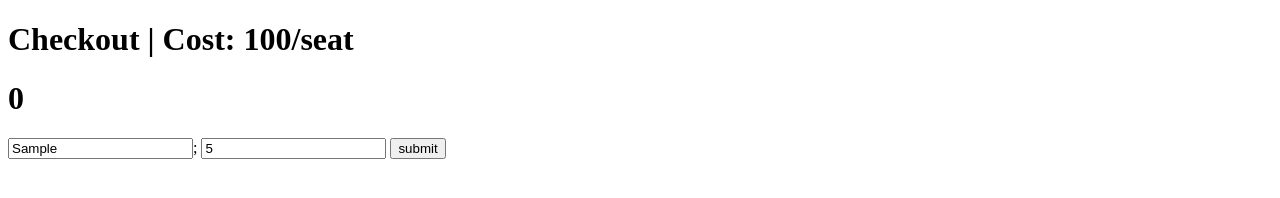
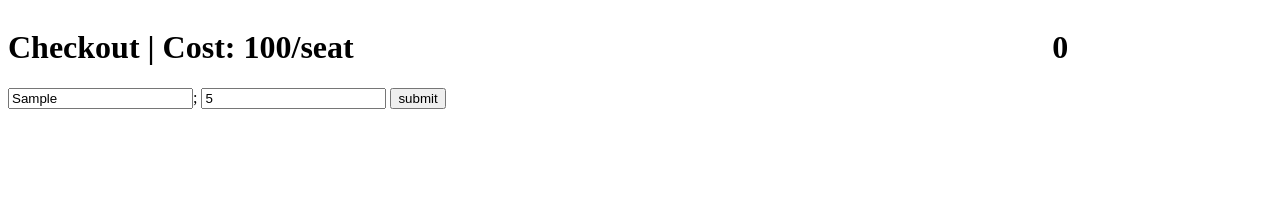
Before and after one commit to Ash40768/movie-booking, a plain HTML site: page checkout.html in a window 1280 px wide. Both pictures are taken after typing "Sample", "5" into the empty fields and a click on the button "submit". Drawn offline with Linux system fonts and the light colour scheme.

Commit message:
Add files via upload

```diff
--- a/checkout.html
+++ b/checkout.html
@@ -6,21 +6,28 @@
     <meta name="viewport" content="width=device-width, initial-scale=1.0" />
     <title>Checkout</title>
     <style>
-      #movie{
+      #movie {
         margin-top: 30px;
         justify-content: center;
         text-align: center;
       }
-      #movie img{
+      #movie img {
         width: 300px;
-
       }
-
+      #navbar {
+        display: flex;
+      }
+      .tag {
+        width: 95%;
+      }
+      .money {
+        width: 20%;
+      }
     </style>
   </head>
   <body>
     <div id="navbar">
-      <h1>Checkout | Cost: 100/seat</h1>
+      <h1 class="tag">Checkout | Cost: 100/seat</h1>
       <!-- Display the wallet amount here inside h1 tag with id as "wallet". Note only amount, no extra text. Like 500 not Rs 500 -->
     </div>
     <div id="user-detail">
@@ -28,8 +35,8 @@
       <!-- input field to accept number of seats with id as "number_of_seats"  -->
       <!-- A submit button to confirm booking with id as "confirm"  -->
 
-      <input type="text" placeholder="username" id="user_name">;
-      <input type="number" placeholder="number 0f seats" id="number_of_seats">
+      <input type="text" placeholder="username" id="user_name" />;
+      <input type="number" placeholder="number 0f seats" id="number_of_seats" />
       <button id="confirm" onclick="decrease()">submit</button>
     </div>
 
@@ -40,74 +47,60 @@
     </div>
   </body>
   <script>
-  function refreshmoney(){
-      let nav= document.getElementById("navbar");
+    function refreshmoney() {
+      let nav = document.getElementById("navbar");
 
-      let money=document.createElement("h1");
-      money.setAttribute("class","money")
-      let wallet=JSON.parse(localStorage.getItem("wallet"));
+      let money = document.createElement("h1");
+      money.setAttribute("class", "money");
+      let wallet = JSON.parse(localStorage.getItem("wallet"));
 
-      if(!wallet){
-        wallet=0;
+      if (!wallet) {
+        wallet = 0;
 
-        localStorage.setItem("wallet",JSON.stringify(wallet));
+        localStorage.setItem("wallet", JSON.stringify(wallet));
       }
 
-      money.textContent=wallet;
+      money.textContent = wallet;
 
       nav.append(money);
-
-
     }
     refreshmoney();
-    let movie= document.getElementById("movie");
+    let movie = document.getElementById("movie");
 
-    let card=JSON.parse(localStorage.getItem("cart"));
+    let card = JSON.parse(localStorage.getItem("cart"));
 
     console.log(card);
 
+    let image = document.createElement("img");
 
-    let image= document.createElement("img");
+    image.src = card[0].Poster;
 
-    image.src=card[0].Poster;
+    let name = document.createElement("h1");
+    name.textContent = card[0].Title;
 
-    let name=document.createElement("h1");
-    name.textContent=card[0].Title;
+    movie.append(image, name);
 
-    movie.append(image,name)
-
-
-    function decrease(){
-      let no=document.getElementById("number_of_seats").value;
-      if(!no){
+    function decrease() {
+      let no = document.getElementById("number_of_seats").value;
+      if (!no) {
         alert("add no. of seats");
-        return
+        return;
       }
 
-      let requiremoney=(+no*100)
+      let requiremoney = +no * 100;
 
-      let wallet= JSON.parse(localStorage.getItem("wallet"));
-      wallet=+wallet;
+      let wallet = JSON.parse(localStorage.getItem("wallet"));
+      wallet = +wallet;
 
-
-      if(wallet>=requiremoney){
-        wallet-=requiremoney;
+      if (wallet >= requiremoney) {
+        wallet -= requiremoney;
         alert("BOOKING CONFIRMED");
-        localStorage.setItem("wallet",JSON.stringify(wallet));
-
-      }
-      else{
-        alert("Add Money")
+        localStorage.setItem("wallet", JSON.stringify(wallet));
+      } else {
+        alert("Add Money");
       }
 
-
-
-
-      setTimeout("location.reload(true);",10);
-
-
+      setTimeout("location.reload(true);", 10);
     }
-
   </script>
-
 </html>
```
